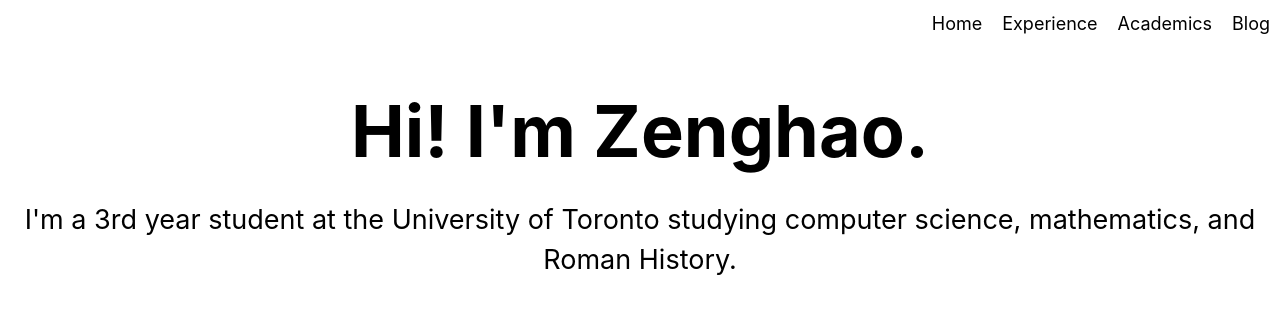
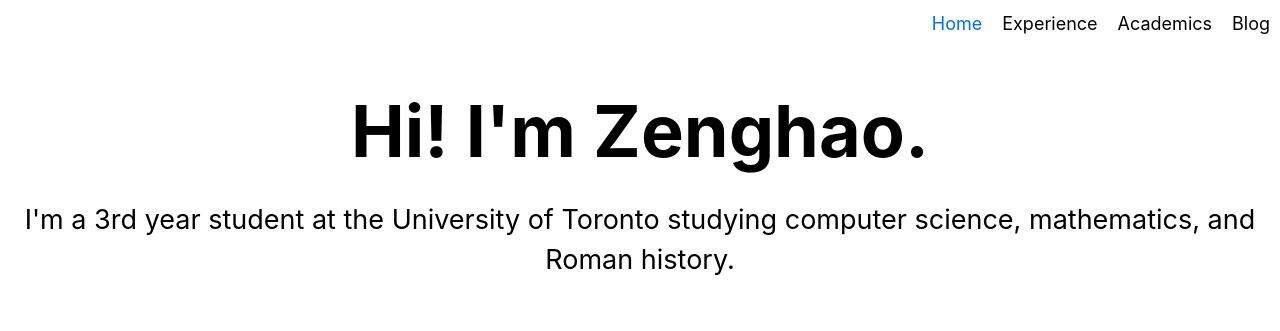
Before and after one commit to ZenghaoWang/personal_website, a Next.js app: page / in a window 1280 px wide. Shown: the top 331 px of the page. Built offline with nearby package versions, Linux system fonts and the light colour scheme.

Commit message:
Highlight current page on navbar

```diff
--- /dev/null
+++ b/components/ActiveAnchor/ActiveAnchor.module.scss
@@ -0,0 +1,7 @@
+.active {
+  color: #0070f3;
+}
+
+.inactive {
+  color: inherit;
+}
--- /dev/null
+++ b/components/ActiveAnchor/ActiveAnchor.tsx
@@ -0,0 +1,25 @@
+import Link from "next/link";
+import styles from "./ActiveAnchor.module.scss";
+import { useRouter } from "next/router";
+
+/**
+ * Render an anchor tag which changes color depending on whether the href it points to is the current page.
+ */
+const ActiveAnchor: React.FC<{ href: string }> = ({ children, href }) => {
+  const router = useRouter();
+
+  const handleClick = (e: React.MouseEvent<HTMLAnchorElement>) => {
+    e.preventDefault();
+    router.push(href);
+  };
+  return (
+    <a
+      onClick={handleClick}
+      href={href}
+      className={router.pathname === href ? styles.active : styles.inactive}
+    >
+      {children}
+    </a>
+  );
+};
+export default ActiveAnchor;
--- a/components/Navbar/Navbar.tsx
+++ b/components/Navbar/Navbar.tsx
@@ -1,23 +1,24 @@
 import styles from "./Navbar.module.scss";
 import Link from "next/link";
+import ActiveAnchor from "../ActiveAnchor/ActiveAnchor";
+
+const NavLink: React.FC<{ href: string }> = ({ href, children }) => {
+  return (
+    <Link href={href} passHref>
+      <ActiveAnchor href={href}>{children}</ActiveAnchor>
+    </Link>
+  );
+};
 export default function Navbar() {
   return (
     <div className={styles.navbar}>
-      <Link href="/">
-        <a>Home</a>
-      </Link>
+      <NavLink href="/">Home</NavLink>
 
-      <Link href="/experience">
-        <a>Experience</a>
-      </Link>
+      <NavLink href="/experience">Experience</NavLink>
 
-      <Link href="/academics">
-        <a>Academics</a>
-      </Link>
+      <NavLink href="/academics">Academics</NavLink>
 
-      <Link href="/blog/home">
-        <a>Blog</a>
-      </Link>
+      <NavLink href="/blog">Blog</NavLink>
     </div>
   );
 }
--- a/pages/index.tsx
+++ b/pages/index.tsx
@@ -14,7 +14,7 @@ export default function Home() {
 
         <p className={styles.description}>
           I'm a 3rd year student at the University of Toronto studying computer
-          science, mathematics, and Roman History.
+          science, mathematics, and Roman history.
         </p>
 
         <div className={styles.grid}>
```
Also changed, not shown: pages/blog/index.tsx (renamed from pages/blog/home.tsx).
